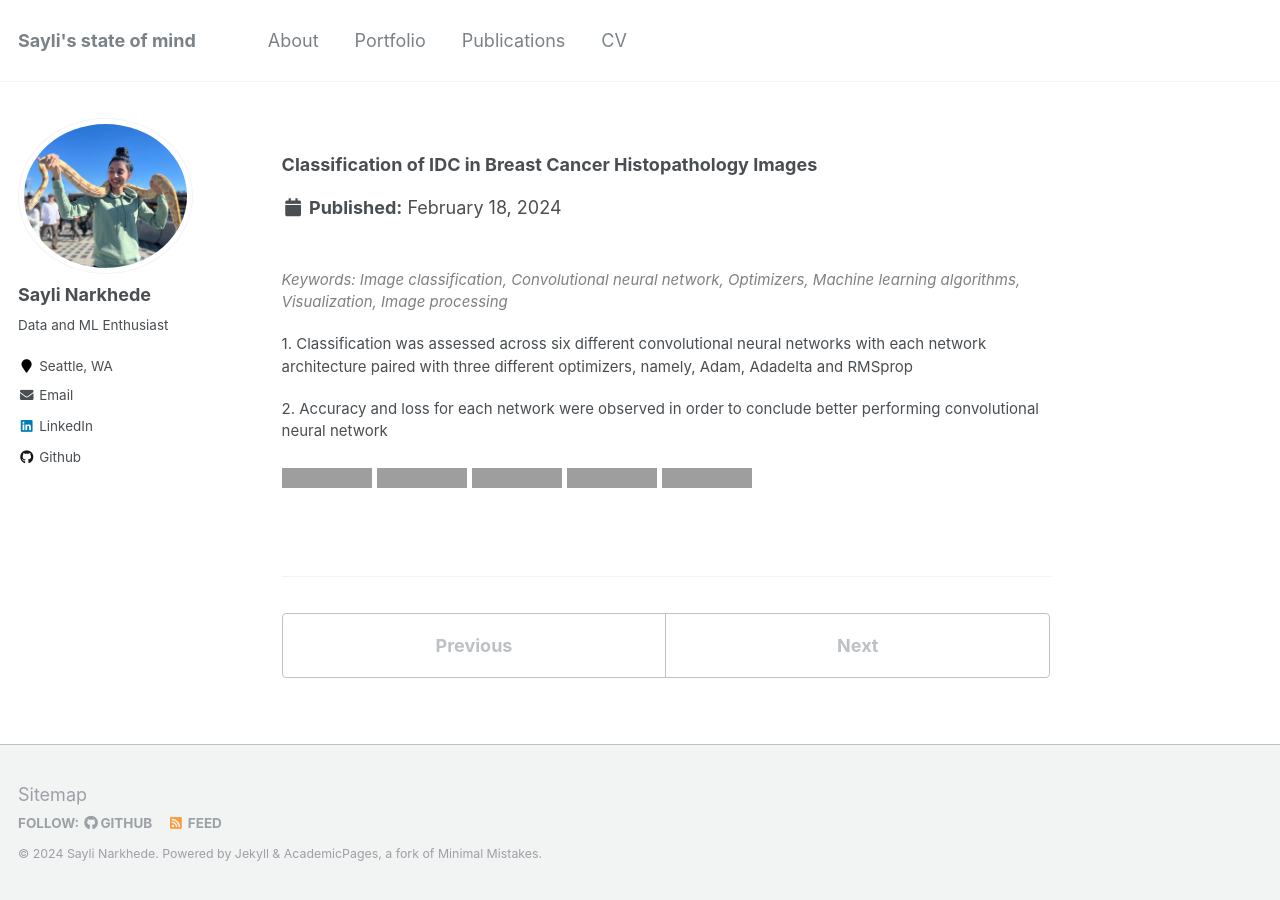
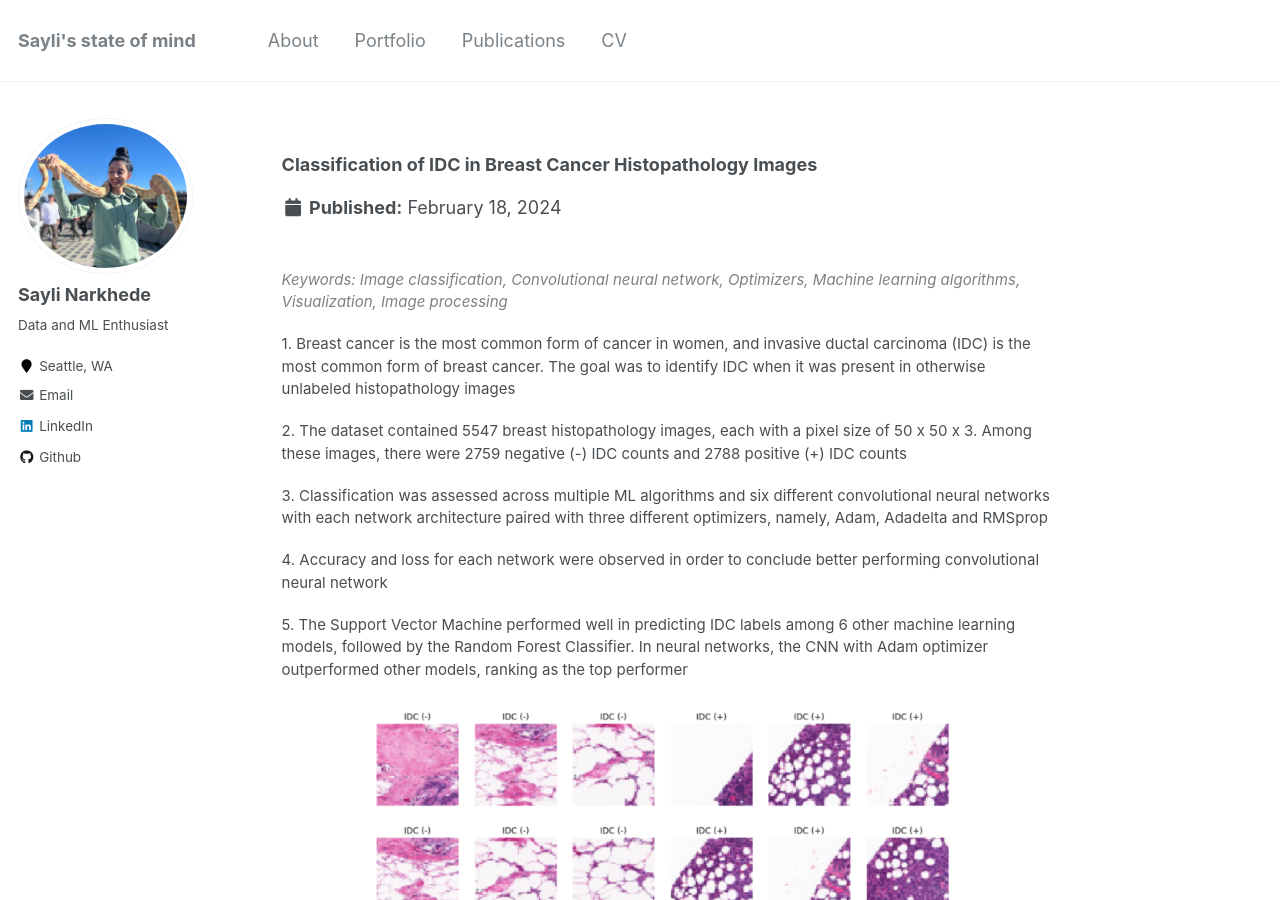
Before and after one commit to SayliMN/saylimn.github.io, a Jekyll site: the page built from _portfolio/portfolio-5.md, in a window 1280 px wide and 900 px high. Built offline with Jekyll 4.4.1, drawn with Linux system fonts in a browser that asks for light colours; grey boxes are pictures that could not be loaded.

Commit message:
add project 5 description

```diff
--- a/_portfolio/portfolio-5.md
+++ b/_portfolio/portfolio-5.md
@@ -8,13 +8,27 @@ collection: portfolio
 
 
 <p style="font-size:15px">
-    1. Classification was assessed across six different convolutional neural networks with each network architecture paired with three different optimizers, namely, Adam, Adadelta and RMSprop
+    1. Breast cancer is the most common form of cancer in women, and invasive ductal carcinoma (IDC) is the most common form of breast cancer. The goal was to identify IDC when it was present in otherwise unlabeled histopathology images
 </p>
 <p style="font-size:15px">
-    2. Accuracy and loss for each network were observed in order to conclude better performing convolutional neural network
+    2. The dataset contained 5547 breast histopathology images, each with a pixel size of 50 x 50 x 3. Among these images, there were 2759 negative (-) IDC counts and 2788 positive (+) IDC counts
+</p>
+<p style="font-size:15px">
+    3. Classification was assessed across multiple ML algorithms and six different convolutional neural networks with each network architecture paired with three different optimizers, namely, Adam, Adadelta and RMSprop
+</p>
+<p style="font-size:15px">
+    4. Accuracy and loss for each network were observed in order to conclude better performing convolutional neural network
+</p>
+<p style="font-size:15px">
+    5. The Support Vector Machine performed well in predicting IDC labels among 6 other machine learning models, followed by the Random Forest Classifier. In neural networks, the CNN with Adam optimizer outperformed other models, ranking as the top performer
 </p>
 
-
+<p>
+    <img src="/images/IDC.png" alt="IDC" style="display: block; margin-left: auto; margin-right: auto; width: 600px;">
+</p>
+<p>
+    <img src="/images/cnn.png" alt="cnn architecture" style="display: block; margin-left: auto; margin-right: auto; width: 600px;">
+</p>
 
 <p style="margin-top:10px">
     <img src="https://img.shields.io/badge/Python-green" alt="Python">
```
